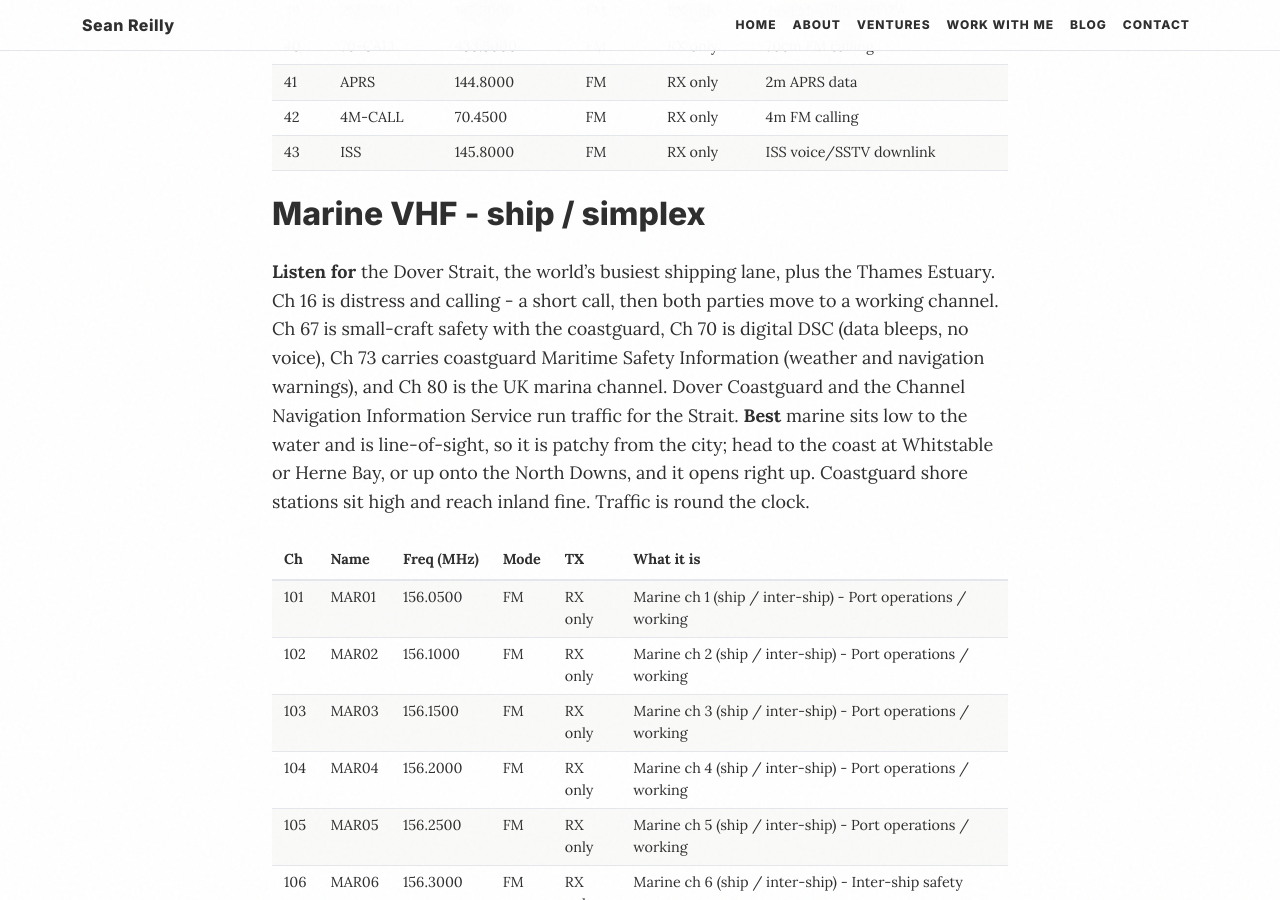
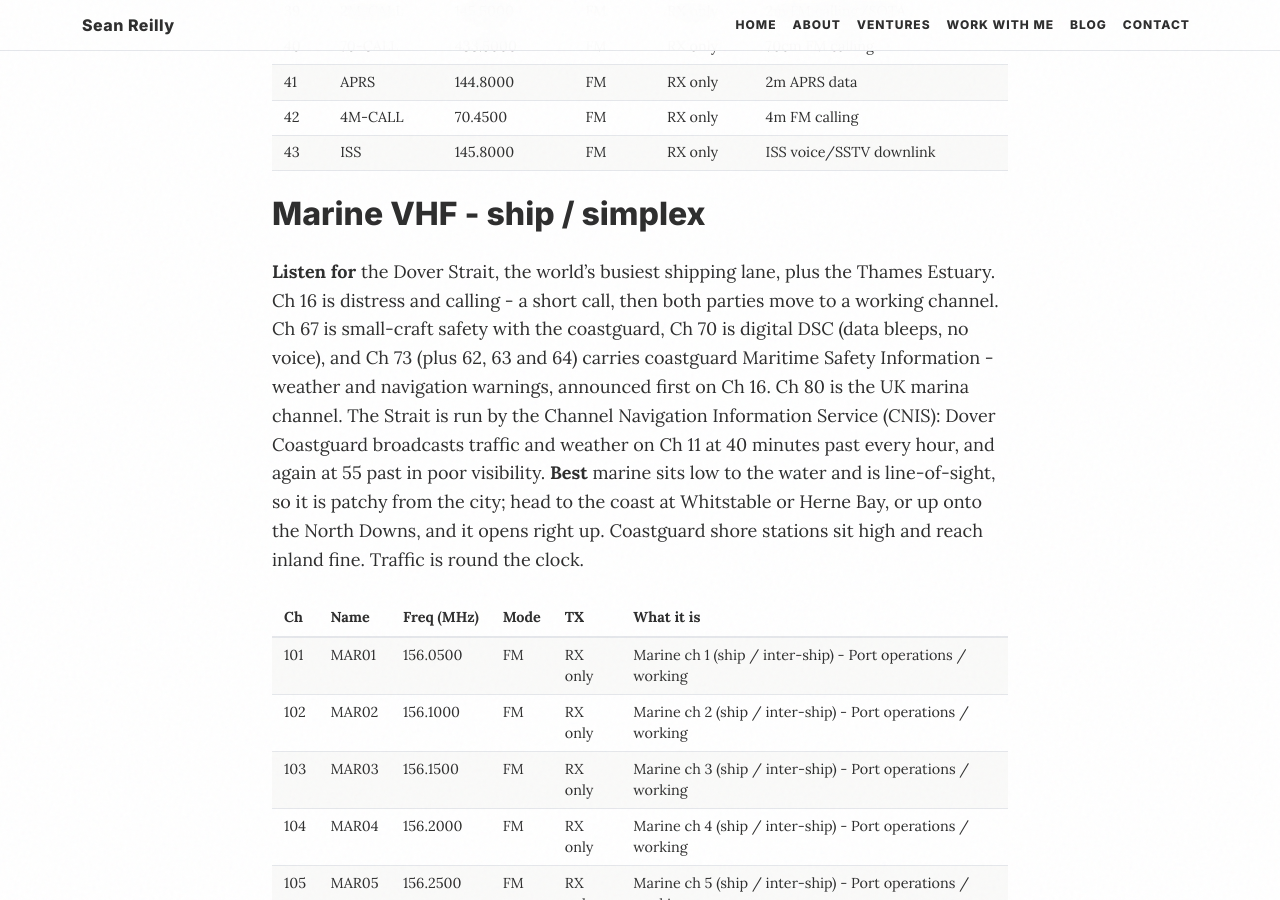
Before and after one commit to seanreillyesq/seanreillyesq.github.io, a Jekyll site: the page built from radio-channels.md, in a window 1280 px wide and 900 px high, scrolled down 3847 px. Built offline with Jekyll 4.4.1, drawn with Linux system fonts in a browser that asks for light colours.

Commit message:
Radio channels: add CNIS Ch 11 broadcast timing for the Dover Strait
Dover Coastguard CNIS broadcasts Strait traffic and weather on Ch 11 at
H+40 (H+55 in reduced visibility); note MSI also runs on 62/63/64 alongside
73 after a call on 16. Verified against GOV.UK CNIS guidance.

```diff
--- a/radio-channels.md
+++ b/radio-channels.md
@@ -139,9 +139,11 @@ the North Downs makes a real difference on 2m and 70cm.
 **Listen for** the Dover Strait, the world's busiest shipping lane, plus the Thames
 Estuary. Ch 16 is distress and calling - a short call, then both parties move to a working
 channel. Ch 67 is small-craft safety with the coastguard, Ch 70 is digital DSC (data
-bleeps, no voice), Ch 73 carries coastguard Maritime Safety Information (weather and
-navigation warnings), and Ch 80 is the UK marina channel. Dover Coastguard and the Channel
-Navigation Information Service run traffic for the Strait. **Best** marine sits low to the
+bleeps, no voice), and Ch 73 (plus 62, 63 and 64) carries coastguard Maritime Safety
+Information - weather and navigation warnings, announced first on Ch 16. Ch 80 is the UK
+marina channel. The Strait is run by the Channel Navigation Information Service (CNIS):
+Dover Coastguard broadcasts traffic and weather on Ch 11 at 40 minutes past every hour, and
+again at 55 past in poor visibility. **Best** marine sits low to the
 water and is line-of-sight, so it is patchy from the city; head to the coast at Whitstable
 or Herne Bay, or up onto the North Downs, and it opens right up. Coastguard shore stations
 sit high and reach inland fine. Traffic is round the clock.
```
